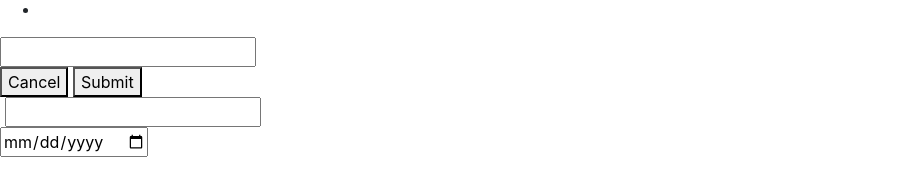
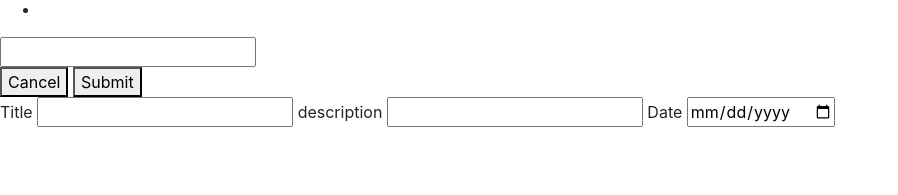
Before and after one commit to IBUNHABIBU/todo-list, a website: page src/index.html in a window 1280 px wide. Shown: the part 231-426 px from the top of the page, without its empty margins (0-898 px from the left). Drawn offline with nearby package versions, Linux system fonts and the light colour scheme.

Commit message:
adding input

```diff
--- a/src/css/style.css
+++ b/src/css/style.css
@@ -87,4 +87,5 @@ aside{
   width: 40%;
   position: relative;
   top: 4rem;
+  margin: 1rem;
 }
--- a/src/index.html
+++ b/src/index.html
@@ -35,11 +35,12 @@
           </article>
         <aside>
           <form action="">
-            <label for="title"></label>
+            <label for="title">Title</label>
             <input type="text" name="" id="title">
-            <div class="datepicker">
-              <input type="date" name="" id="datetime">
-            </div>
+            <label for="description">description</label>
+            <input type="text" class="descripiton" id="description">
+            <label for="date">Date</label>
+            <input type="date" name="" id="datetime">
 
           </form>
         </aside>
```
